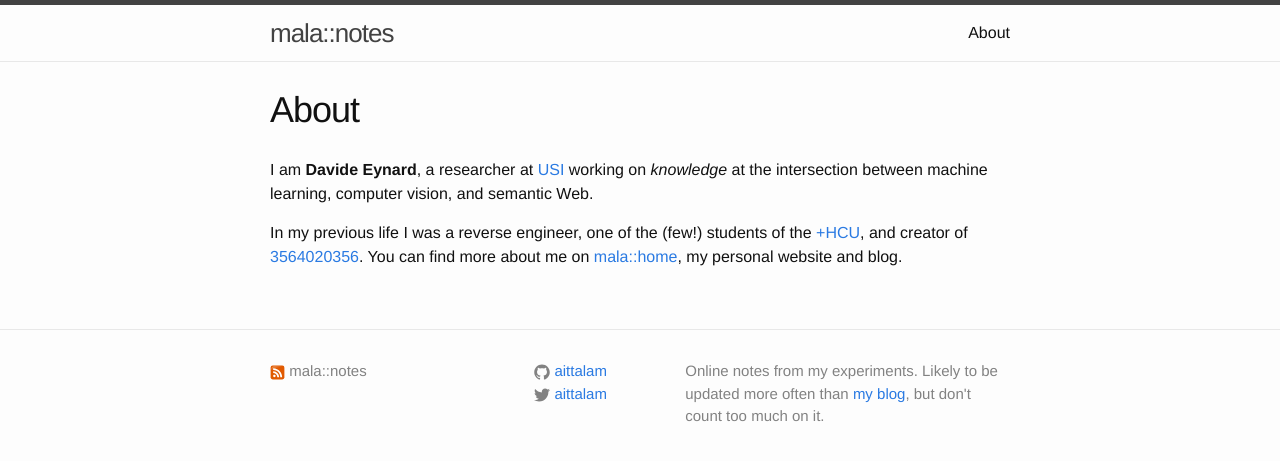
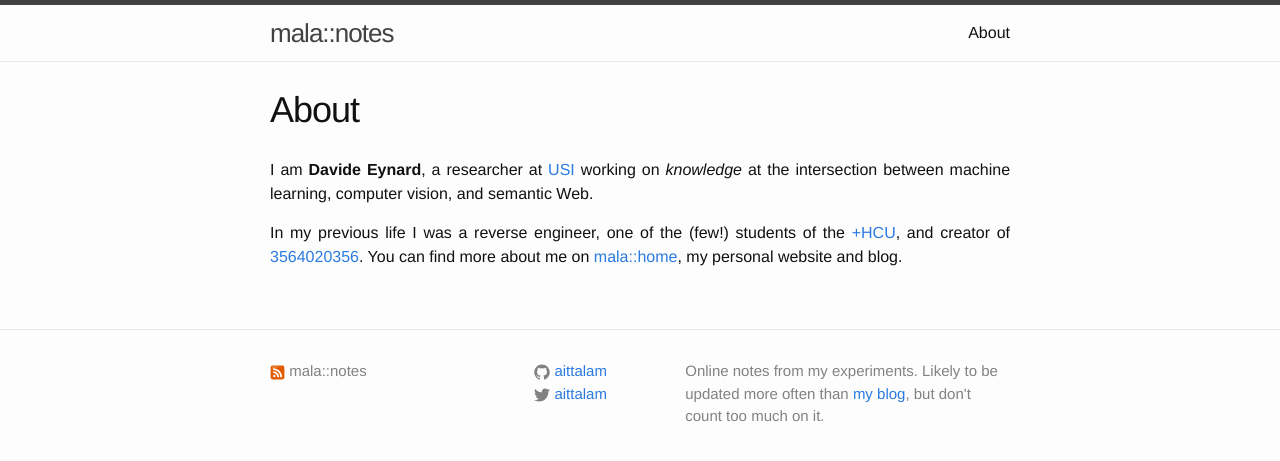
Before and after one commit to aittalam/aittalam.github.io, a Jekyll site: the page built from about.md, in a window 1280 px wide. Shown: the top 461 px of the page. Built offline with Jekyll 4.4.1, drawn with Linux system fonts in a browser that asks for light colours.

Commit message:
CSS update

```diff
--- a/css/main.css
+++ b/css/main.css
@@ -35,16 +35,22 @@
  */
 img {
   max-width: 100%;
-  vertical-align: middle; }
+  vertical-align: middle;
+  }
 
 /**
  * Figures
  */
+figure.center {
+  text-align: center; }
+
 figure > img {
-  display: block; }
+  display: block;
+  margin: auto; }
 
 figcaption {
-  font-size: 14px; }
+  font-size: 12px; }
+
 
 /**
  * Lists
@@ -299,6 +305,7 @@
       font-size: 36px; } }
 
 .post-content {
+  text-align: justify;
   margin-bottom: 30px; }
   .post-content h2 {
     font-size: 32px; }
```
